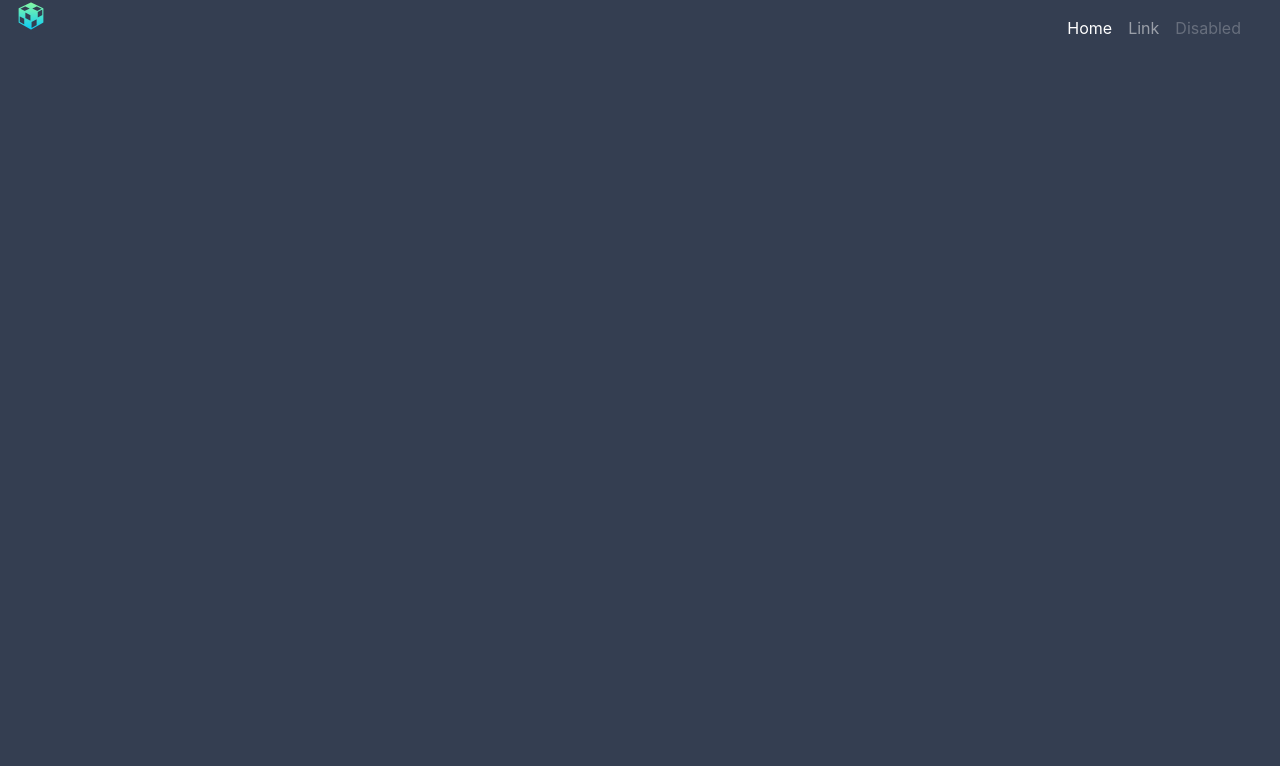
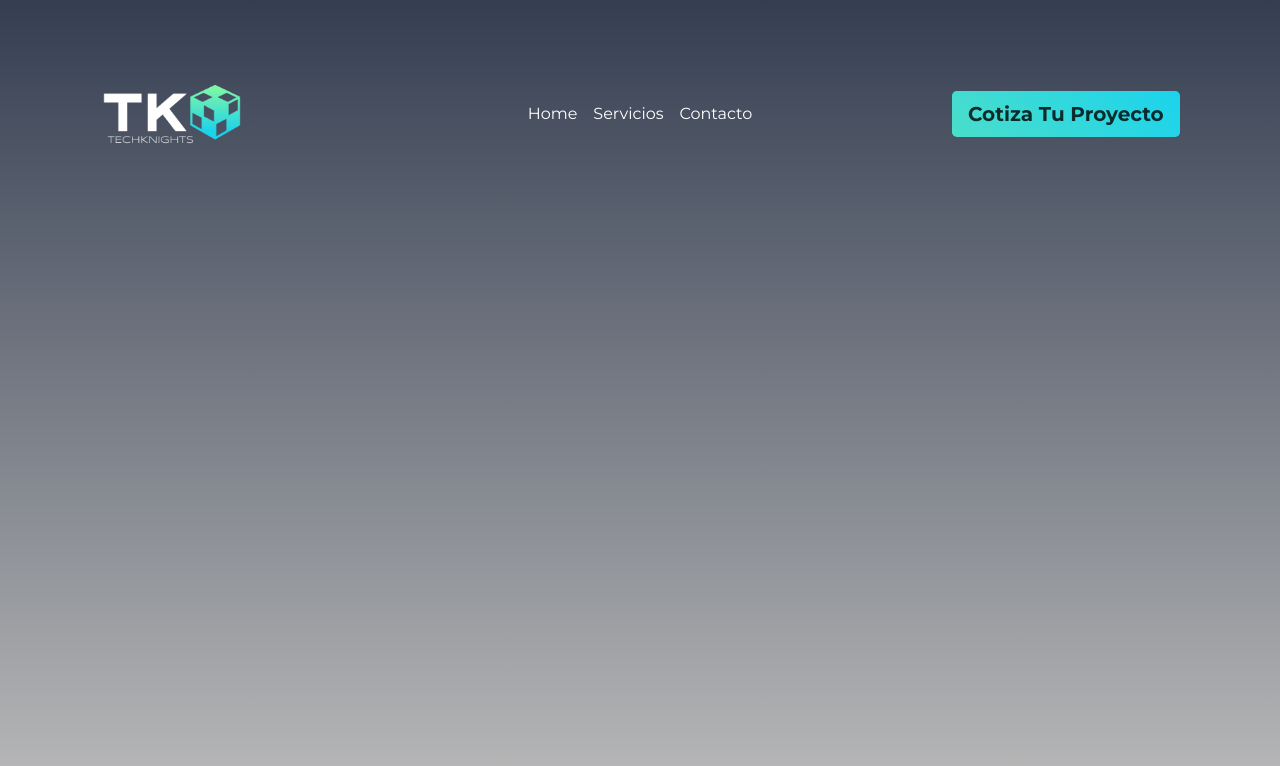
Before and after one commit to mundenius/TechKnights, a plain HTML site: page webpage/index.html in a window 1280 px wide. Drawn offline with nearby package versions, Linux system fonts and the light colour scheme.

Commit message:
avances index, maquetacion alfa navbar lista

```diff
--- a/webpage/index.html
+++ b/webpage/index.html
@@ -23,44 +23,46 @@
   <title>TechKnights</title>
 </head>
 
-<body>
-
+<body class="montserrat">
+  <!-- NAVBAR -->
+  <header>
     <div class="container-fluid">
-        <div class="row">
-          <div class="col-md-4">
-            <!-- Logo Izquierda -->
-            <div class="logo-container">
-              <img src="resources/img/favicon_logoai/favicon-32x32.png">
+      <nav class="navbar navbar-expand-md navbar-dark fixed-top custom-navbar">
+        <div class="col-md-3">
+          <span><img class="img-fluid" src="resources/img/TK Main Logo TP 800x600.png"></span>
         </div>
-          </div>
-          <div class="col-md-8">
-            <!-- NAVBAR -->
-            <nav class="navbar navbar-expand-md navbar-dark fixed-top">
-              <div class="container-fluid">
-                <!-- Colocar el botón de hamburguesa a la derecha -->
-                <button class="navbar-toggler ml-auto" type="button" data-bs-toggle="collapse"
-                  data-bs-target="#navbarCollapse" aria-controls="navbarCollapse" aria-expanded="false"
+        <div class="col-md-6 ">
+          <button
+          class="navbar-toggler"
+          type="button"
+          data-bs-toggle="collapse"
+          data-bs-target="#navbarCollapse"
+          aria-controls="navbarCollapse"
+          aria-expanded="false"
           aria-label="Toggle navigation">
             <span class="navbar-toggler-icon"></span>
           </button>
-                <div class="collapse navbar-collapse justify-content-end" id="navbarCollapse">
+          <div class="collapse navbar-collapse justify-content-center" id="navbarCollapse">
             <ul class="navbar-nav">
               <li class="nav-item">
                 <a class="nav-link active" aria-current="page" href="index.html">Home</a>
               </li>
               <li class="nav-item">
-                      <a class="nav-link" href="#">Link</a>
+                <a class="nav-link active" href="#">Servicios</a>
               </li>
               <li class="nav-item">
-                      <a class="nav-link disabled">Disabled</a>
+                <a class="nav-link active">Contacto</a>
               </li>
             </ul>
           </div>
+
+        </div>
+        <div class="col-md-3 px-0">
+          <span><button type="button" class="btn btn-lg btn-custom font-bold">Cotiza Tu Proyecto</button></span>
         </div>
       </nav>
     </div>
-        </div>
-      </div>
+  </header>
 
 
 
--- a/webpage/resources/style.css
+++ b/webpage/resources/style.css
@@ -1,6 +1,47 @@
+@import url('https://fonts.googleapis.com/css2?family=Montserrat:wght@400;700&display=swap');
+.montserrat {
+font-family: 'Montserrat', sans-serif;
+}
+
 body{
-    background-color:rgb(2,14,38,0.8);
+    min-height: 100vh;
+    background: linear-gradient(rgb(2,14,38,0.8),rgb(169,169,169,0.8));
 }
+
+/* CLASES AUXILIARES*/
+
+.font-bold {
+    font-weight: bold;
+}
+
+.justify-content-center {
+    justify-content: center;
+}
+
+/* NAVBAR */
+
+.navbar-nav .nav-link {
+    transition: transform 0.2s ease;
+  }
+
+  .navbar-nav .nav-link:hover {
+    transform: scale(1.1);
+  }
+
+
+/* BOTON COTIZACION*/
+.btn-custom {
+    background: linear-gradient(45deg, rgb(75, 222, 202), rgb(27, 211, 237));
+    color: rgb(0, 0, 0, 0.8);
+    border: none;
+    transition: transform 0.2s ease;
+  }
+
+  .btn-custom:hover {
+    transform: scale(1.1);
+  }
+
+
 
 
 /* Media Queries */
```
Also changed, not shown: webpage/resources/img/TK Main Logo 2400x1800.jpg (added), webpage/resources/img/TK Main Logo TP 800x600.png (added), webpage/resources/img/TK Main Logo Transparent bg.svg (added). Lines whose indentation alone changed are shown as unchanged.
